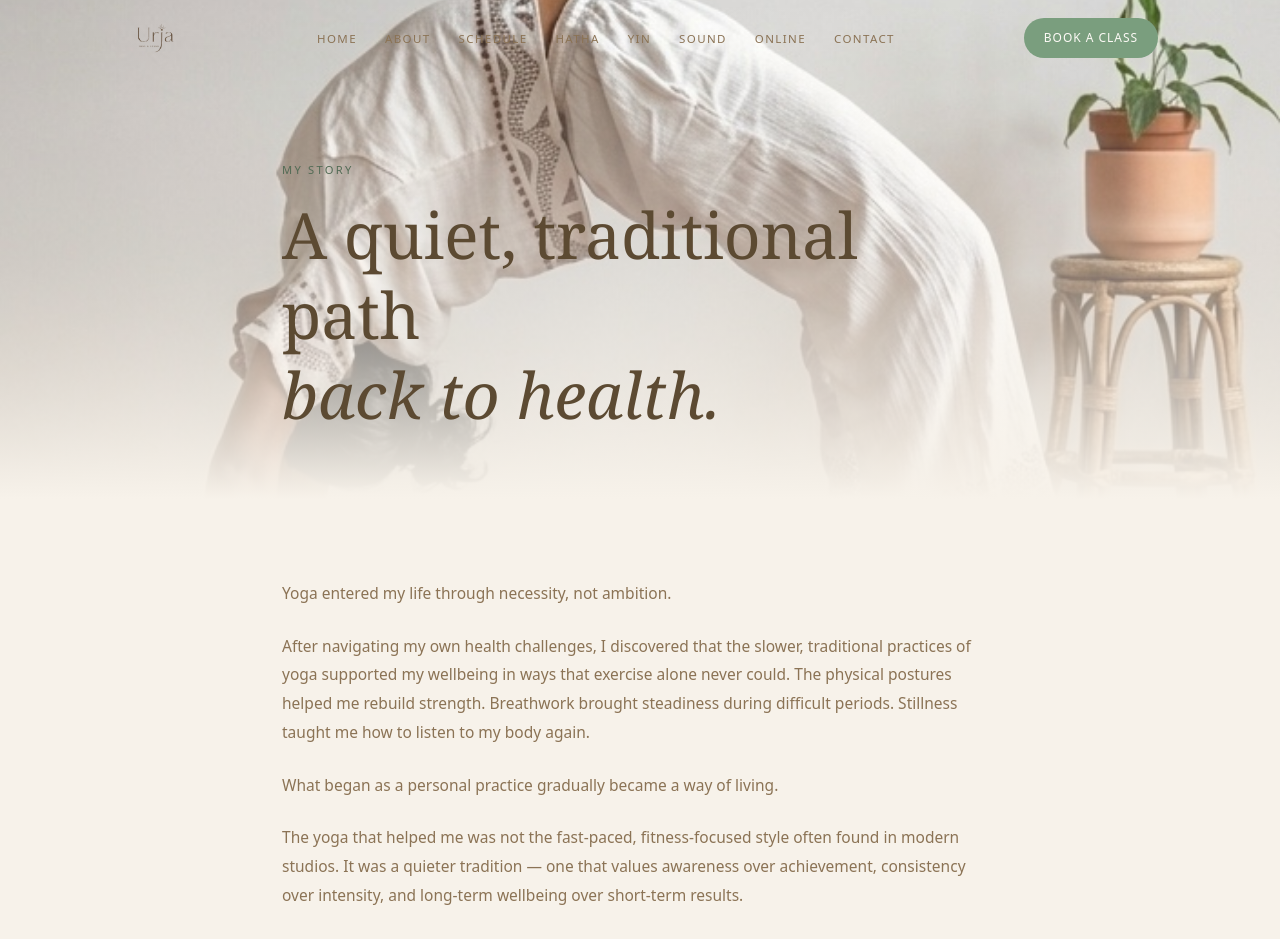
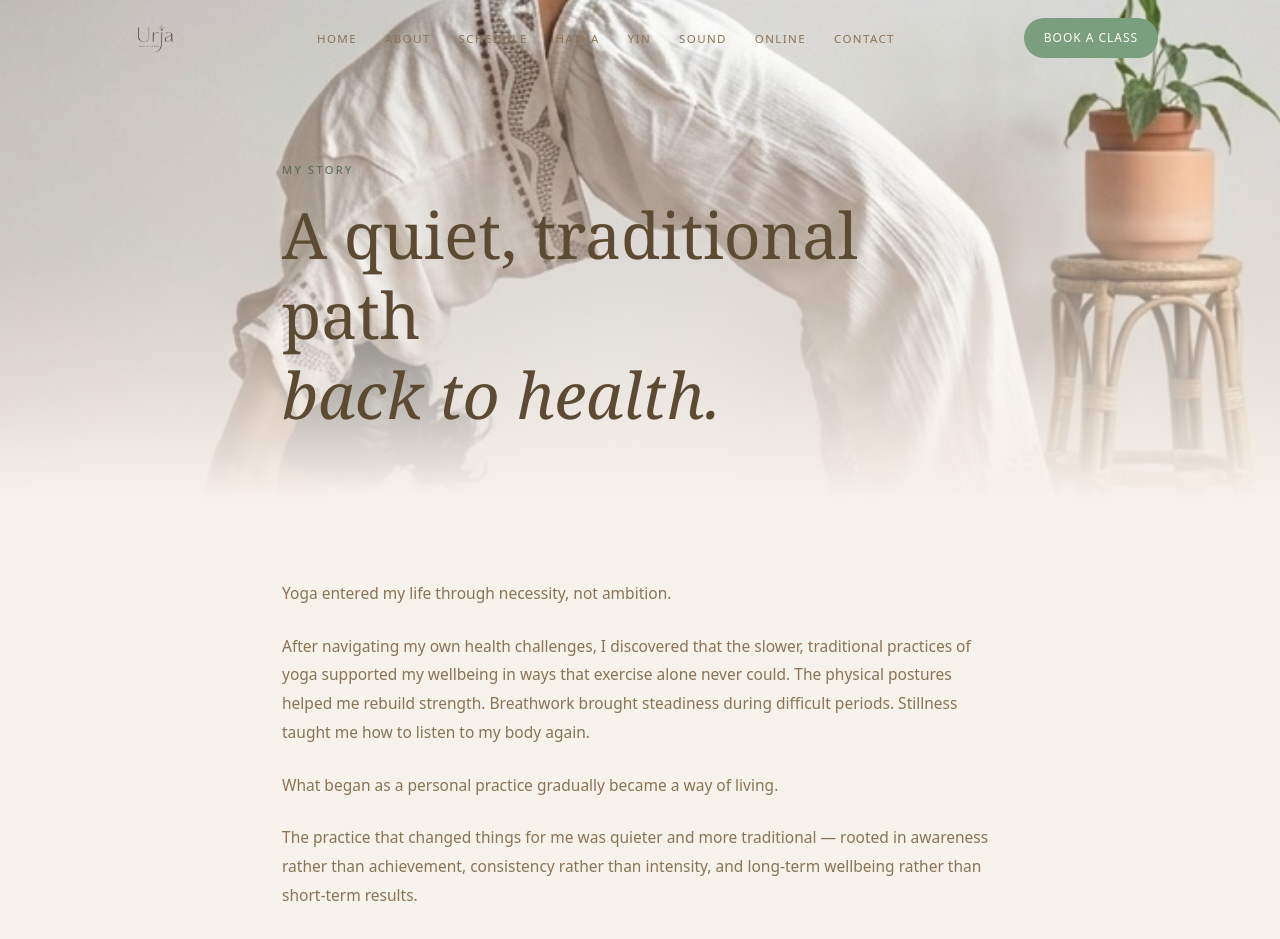
Before and after one commit to Urja/yoga, a Next.js app: page /about in a window 1280 px wide. Shown: the top 939 px of the page. Built offline with nearby package versions, Linux system fonts and the light colour scheme.

Commit message:
Rewrite about page paragraph to remove implied criticism of other studios
Co-Authored-By: Claude Sonnet 4.6 <noreply@anthropic.com>

```diff
--- a/app/about/page.tsx
+++ b/app/about/page.tsx
@@ -26,7 +26,7 @@ export default function AboutPage() {
           <p>What began as a personal practice gradually became a way of living.</p>
 
           <p>
-            The yoga that helped me was not the fast-paced, fitness-focused style often found in modern studios. It was a quieter tradition — one that values awareness over achievement, consistency over intensity, and long-term wellbeing over short-term results.
+            The practice that changed things for me was quieter and more traditional — rooted in awareness rather than achievement, consistency rather than intensity, and long-term wellbeing rather than short-term results.
           </p>
 
           <p>That experience shaped everything I teach today.</p>
```
